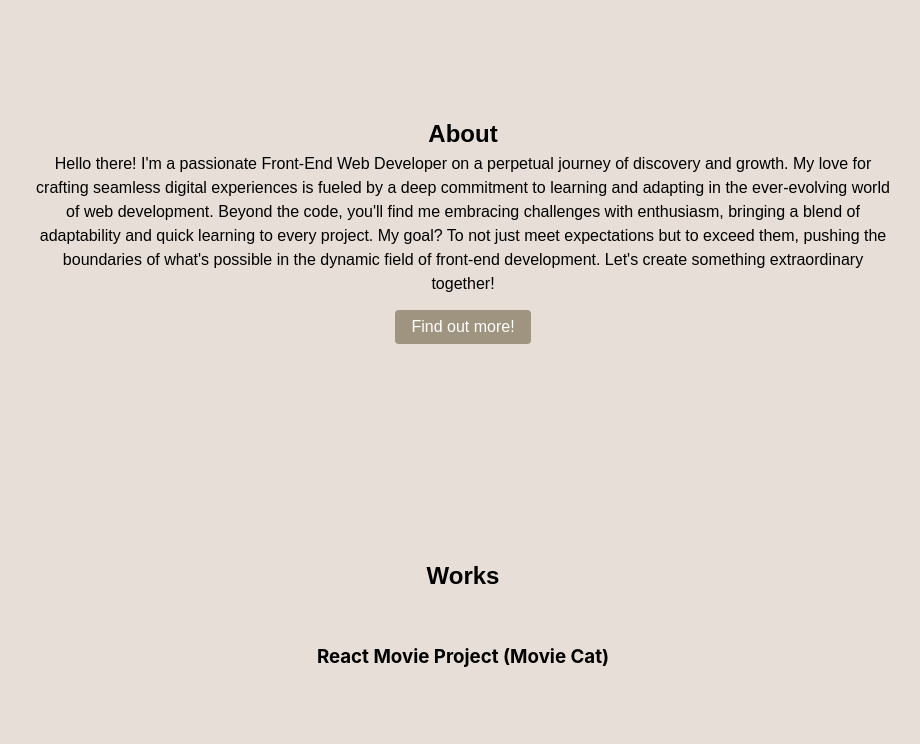
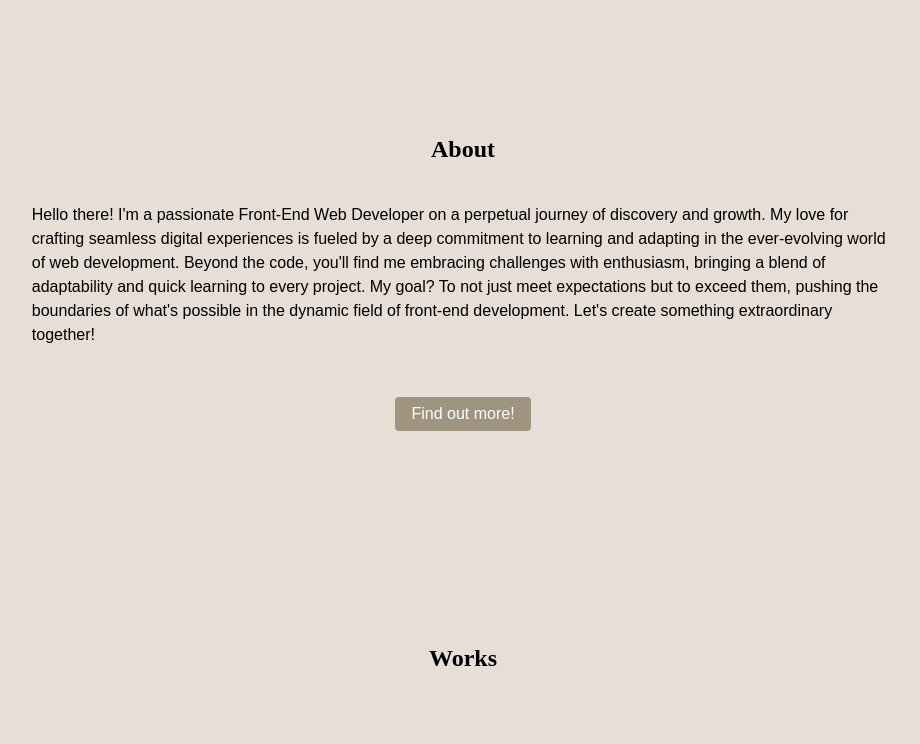
Before and after one commit to mohamed7135/mohamed-portfolio, a React (Create React App) app: page / in a window 1280 px wide. Shown: the part 960-1704 px from the top of the page, without its empty margins (177-1097 px from the left). Built offline with nearby package versions, Linux system fonts and the light colour scheme.

Commit message:
updated text css,butns hover state, and image for captone project

```diff
--- a/src/App.css
+++ b/src/App.css
@@ -132,7 +132,11 @@ body:active * {
   padding-right: 15%;
 }
 
-h2, .about p {
+.about p {
+  text-align: left;
+}
+
+/* h2, .about p {
   line-height: 1.5;
   display: inline;
   background-image: linear-gradient(
@@ -144,7 +148,7 @@ h2, .about p {
   );
   background-repeat: no-repeat;
   background-size: 0% 100%;
-}
+} */
 
 
 .skills {
@@ -263,6 +267,10 @@ h2, .about p {
   line-height: 1.5;
 }
 
+p {
+  margin: 0 auto 1rem;
+  line-height: 1.5;
+}
 
 
  button {
@@ -280,7 +288,7 @@ h2, .about p {
 
  button:hover {
   background-color: #8E44AD     ;
-  transform: scale(1.78);
+  transform: scale(1.1);
 }
 
 
@@ -484,6 +492,10 @@ p {
 
 @import url('https://fonts.googleapis.com/css2?family=Fjalla+One&display=swap');
 
-h2 {
-  font-family: 'Fjalla One', sans-serif;
+h2, h3 {
+  font-family: "Prata", serif;
 }
+
+.project p{
+  text-align: left;
+}
--- a/src/pages/page-home.js
+++ b/src/pages/page-home.js
@@ -70,7 +70,7 @@ function PageHome() {
       <div className="about" ref={aboutRef}>
         <h2>About</h2>
         <br />
-        <p>Hello there! I'm a passionate Front-End Web Developer on a perpetual journey of discovery and growth. My love for crafting seamless digital experiences is fueled by a deep commitment to learning and adapting in the ever-evolving world of web development. Beyond the code, you'll find me embracing challenges with enthusiasm, bringing a blend of adaptability and quick learning to every project. My goal? To not just meet expectations but to exceed them, pushing the boundaries of what's possible in the dynamic field of front-end development. Let's create something extraordinary together!</p>
+        <p className='about-home'>Hello there! I'm a passionate Front-End Web Developer on a perpetual journey of discovery and growth. My love for crafting seamless digital experiences is fueled by a deep commitment to learning and adapting in the ever-evolving world of web development. Beyond the code, you'll find me embracing challenges with enthusiasm, bringing a blend of adaptability and quick learning to every project. My goal? To not just meet expectations but to exceed them, pushing the boundaries of what's possible in the dynamic field of front-end development. Let's create something extraordinary together!</p>
         <br />
         <a href="/about">
           <button className="button-arounder">Find out more!</button>
```
Also changed, not shown: src/images/Capstone-2.jpg, src/images/Capstone-old.jpg (added).
